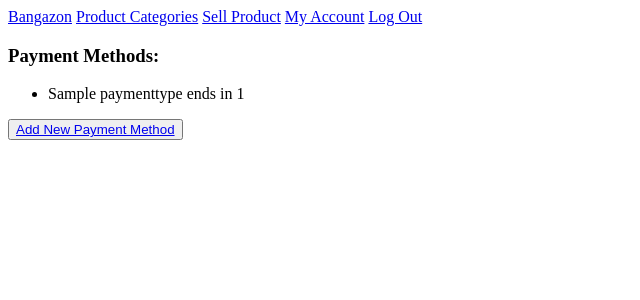
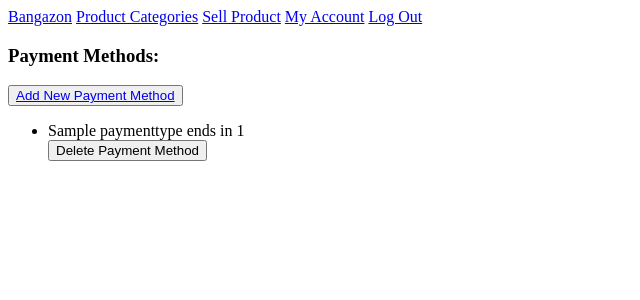
Before and after one commit to talkative-tangs/Bangazon-LLC-2, a Django app: page /my_account/payment/1/ in a window 1280 px wide. Shown: the top 300 px of the page, without its empty margins (0-640 px from the left). Run offline with Django 3.2, Linux system fonts and the light colour scheme; a user stored in the database is signed in; tables that the repository leaves empty hold one stand-in row (values such as "Sample post"); parts of the project's set-up code (start-up, migrations or seed data) failed here and were passed over.

Commit message:
user can delete a payment

```diff
--- a/website/templates/my_account/my_account_payment.html
+++ b/website/templates/my_account/my_account_payment.html
@@ -4,16 +4,25 @@
 {% block content %}
 
     <h3>Payment Methods:</h3>
-        {% for payment in payments %}
-        <ul>
-            <li>
-                {{ payment.name }} ends in {{ payment.four }}
-            </li>
-        </ul>
-        {% endfor %}
 
         <button>
             <a href="{% url 'website:my_account_payment_add' user.id %}">Add New Payment Method</a>
         </button>
 
+        {% for payment in payments %}
+        <ul>
+            <li>
+                {{ payment.name }} ends in {{ payment.four }}
+                <form action="{% url 'website:my_account_payment_delete' payment_type_id=payment.id %}" method='POST'>
+                        {% csrf_token %}
+                        <button name='submit'>
+                            Delete Payment Method
+                        </button>
+                </form>
+            </li>
+        </ul>
+        {% endfor %}
+
+
+
 {% endblock content %}
--- a/website/templates/my_account/my_account_payment_add.html
+++ b/website/templates/my_account/my_account_payment_add.html
@@ -6,9 +6,11 @@
         <p> A payment type with that name already exists </p>
     {% endif %}
 
-    <form action="{% url 'website:my_account_payment' user.id %}" method='POST'>
+    <form action="{% url 'website:my_account_payment_add' user.id %}" method='POST'>
         {% csrf_token %}
         {{ form }}
-        <button name='submit'>Add Payment Method</button>
+        <button name='submit'>
+            Add Payment Method
+        </button>
     </form>
 {% endblock content %}
--- a/website/urls.py
+++ b/website/urls.py
@@ -13,8 +13,8 @@ urlpatterns = [
     path('product_detail/<int:product_id>/', views.product_detail, name='product_detail'),
     path('my_account/<int:user_id>/', views.my_account, name='my_account'),
     path('my_account/payment/<int:user_id>/', views.my_account_payment, name='my_account_payment'),
-    path('my_account/payment/add/<int:user_id>/', views.my_account_payment_add, name='my_account_payment_add')
-
+    path('my_account/payment/add/<int:user_id>/', views.my_account_payment_add, name='my_account_payment_add'),
+    path('my_account/payment/delete/<int:payment_type_id>',views.my_account_payment_delete, name='my_account_payment_delete')
 
 
     # order
--- a/website/views.py
+++ b/website/views.py
@@ -6,6 +6,7 @@ from website.forms import *
 from django.shortcuts import render, get_object_or_404, get_list_or_404
 from django.urls import reverse
 from website.models import *
+from datetime import datetime
 
 # Import this to use the direct db connection
 from django.db import connection
@@ -171,16 +172,14 @@ def my_account_payment(request, user_id):
 
     template_name = 'my_account/my_account_payment.html'
     user = User.objects.get(id=user_id)
-    sql = '''SELECT id, name, substr(accountNum, -4, 4) as four
+    sql = '''SELECT id, name, buyer_id, substr(accountNum, -4, 4) as four
             FROM website_paymenttype
-             WHERE buyer_id = %s'''
+             WHERE buyer_id = %s and deletedDate isnull'''
     payments = PaymentType.objects.raw(sql, [user_id])
     context = {
         'user': user,
         'payments': payments,
     }
-    print('user', user_id)
-    print('payments', payments)
 
     return render(request, template_name, context)
 
@@ -236,6 +235,28 @@ def my_account_payment_add(request, user_id):
 
 #         return HttpResponseRedirect(reverse('website:my_account', args=(user_id,)))
 
+@login_required
+def my_account_payment_delete(request, payment_type_id):
+    '''delete payment method from payment method list'''
+
+    # user = User.objects.get(id=user_id)
+    # print('user', user)
+    if request.method == 'POST':
+        with connection.cursor() as cursor:
+            selected_payment = payment_type_id
+            now = str(datetime.now())
+            print('payment', selected_payment)
+            print('now', now)
+
+            cursor.execute("UPDATE website_paymenttype SET deletedDate = %s WHERE id = %s", [now, selected_payment])
+            # user = cursor.execute("SELECT buyer_id FROM website_paymenttype WHERE id = %s", [selected_payment])
+            sql = '''SELECT id, buyer_id FROM website_paymenttype WHERE id = %s'''
+            user = PaymentType.objects.raw(sql, [payment_type_id])[0]
+            print('user', user.buyer_id)
+
+        return HttpResponseRedirect(reverse('website:my_account_payment', args=(user.buyer_id,)))
+
+
 # ===================================================
 # My Account End
 # ===================================================
```
